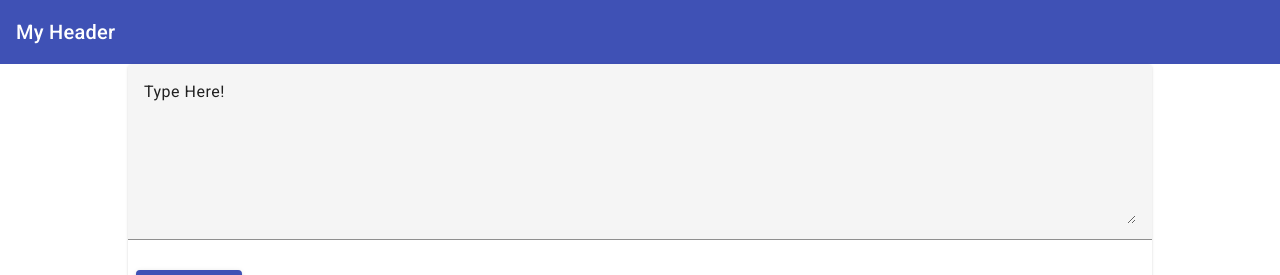
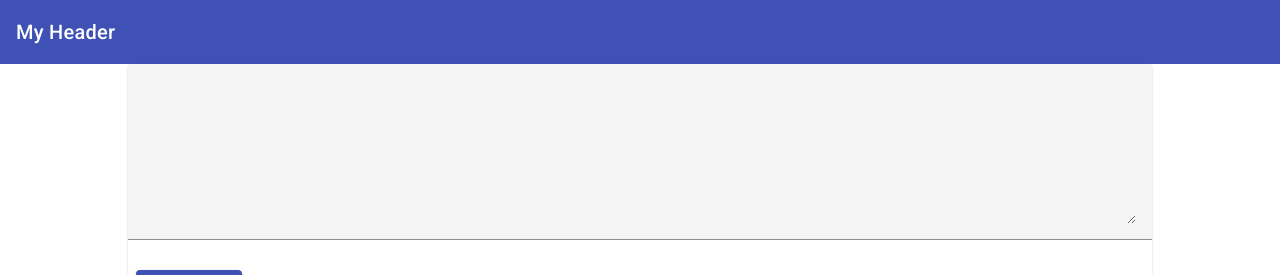
Before and after one commit to Angeredspy/MeanProj, an Angular app: page / in a window 1280 px wide. Shown: the top 275 px of the page. Built offline with nearby package versions, Linux system fonts and the light colour scheme.

Commit message:
Adds EventEmitter Creates post const with the data structure to be posted

```diff
--- a/src/app/posts/post-create/post-create.component.ts
+++ b/src/app/posts/post-create/post-create.component.ts
@@ -1,4 +1,4 @@
-import { Component } from '@angular/core';
+import { Component, EventEmitter } from '@angular/core';
 @Component({
   selector: 'app-post-create', //The selector property defines the custom HTML tag that
   //Angular will replace with this component.<app-post-create></app-post-create>
@@ -9,10 +9,13 @@ import { Component } from '@angular/core';
   styleUrls: ['./post.create.component.css']
 })
 export class PostCreateComponent {
-  enteredValue = 'Type Here!';
-  newPost = '';
+  enteredTitle = '';
+  enteredContent = '';
 
   onAddPost = () => {
-    this.newPost = this.enteredValue;
+    const post = {
+      title: this.enteredTitle,
+      content: this.enteredContent
+    }
   };
 }
```
